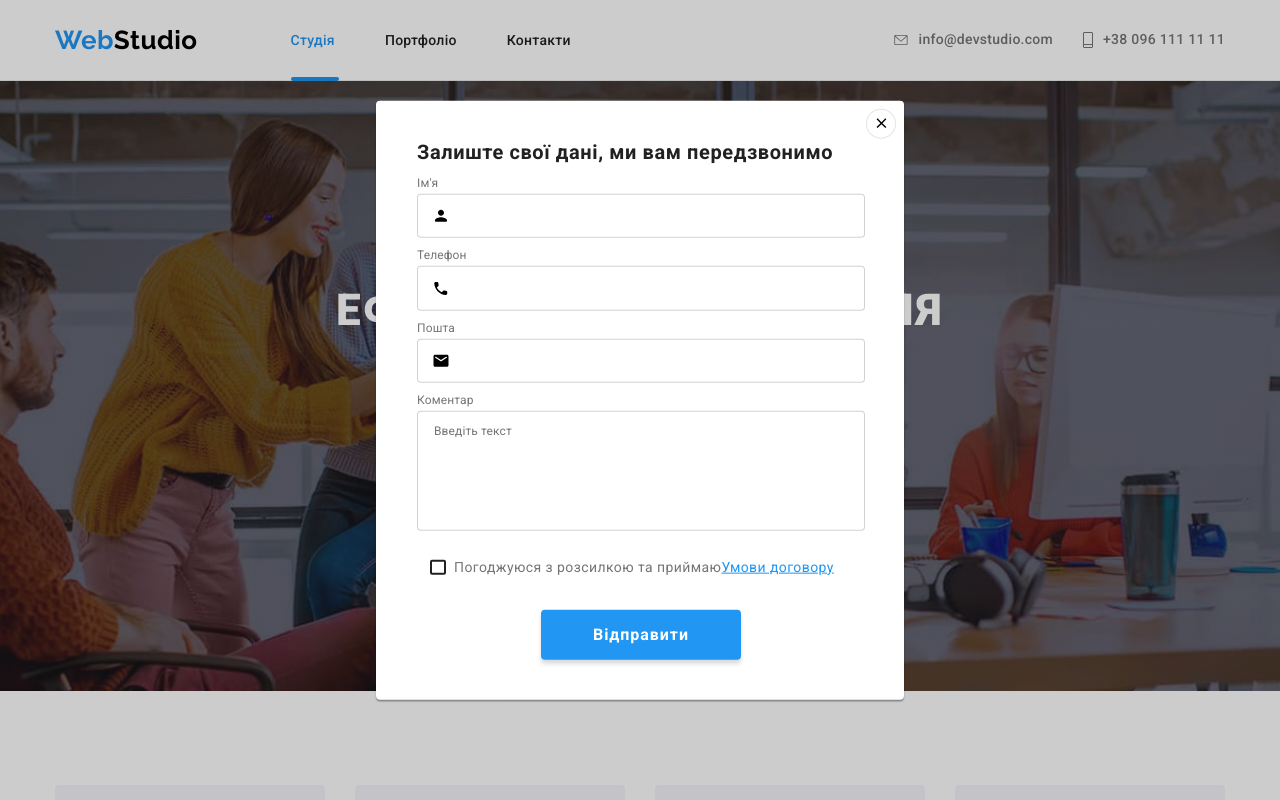
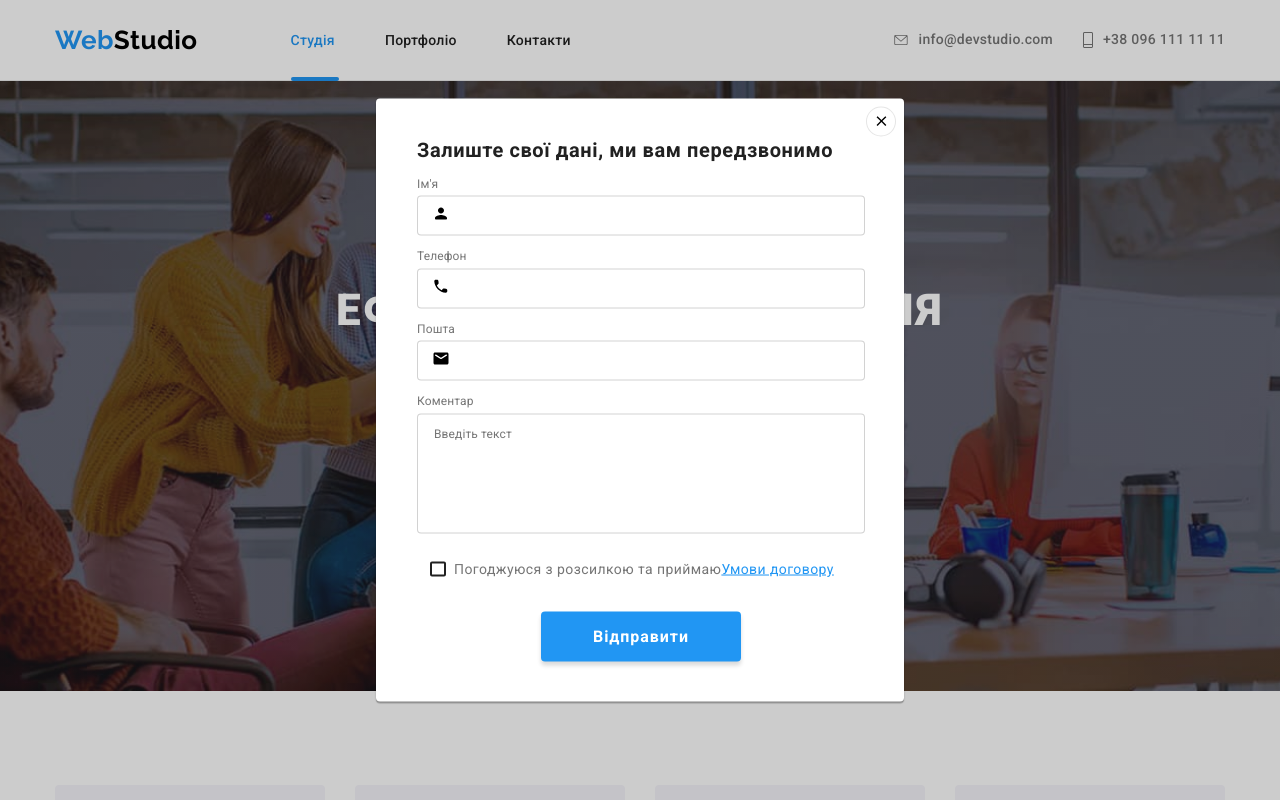
Before and after one commit to sinebok/goit-markup-hw-06, a plain HTML site: page index.html in a window 1280 px wide. Both pictures are taken after a click on the button "Замовити послугу". Shown: the top 800 px of the page. Drawn offline with nearby package versions, Linux system fonts and the light colour scheme.

Commit message:
added correction

```diff
--- a/css/styles.css
+++ b/css/styles.css
@@ -536,6 +536,7 @@ ul {
     filter: drop-shadow(0px 4px 4px rgba(0, 0, 0, 0.15));
     border-radius: 4px;
     padding-left: 16px;
+    color: var(--white-color);
 }
 
 .mail-input::placeholder {
@@ -569,6 +570,7 @@ ul {
     letter-spacing: 0.06em;
     font-size: 16px;
     line-height: 1.88;
+    font-weight: 700;
 }
 
 .add-icon {
@@ -750,10 +752,11 @@ ul {
     padding-bottom: 40px;
 }
 
+.field {
+    margin-top: 10px;
+}
+
 .form-label {
-    display: block;
-    margin-top: 10px;
-    margin-bottom: 4px;
     color: var(--secondary-text-color);
     font-weight: 400;
     font-size: 12px;
@@ -770,11 +773,13 @@ ul {
 }
 
 .form-input {
+    margin-top: 4px;
     padding-top: 12px;
     padding-bottom: 12px;
     padding-left: 42px;
     padding-right: 12px;
     width: 100%;
+    height: 40px;
     border: 1px solid rgba(33, 33, 33, 0.2);
     border-radius: 4px;
     cursor: pointer;
@@ -795,6 +800,7 @@ ul {
 }
 
 .comment-area {
+    margin-top: 4px;
     padding: 12px 16px;
     width: 100%;
     border: 1px solid rgba(33, 33, 33, 0.2);
--- a/index.html
+++ b/index.html
@@ -451,6 +451,7 @@
             </h2>
 
             <form name="contact-form" class="modal-form">
+                <div class="field">
                     <label for="person-name" class="form-label">Ім'я</label>
                     <div class="form-control">
                         <input type="text" name="person-name" id="person-name" class="form-input">
@@ -458,7 +459,9 @@
                             <use href="./images/icons.svg#icon-person-black"></use>
                         </svg>
                     </div>
+                </div>
 
+                <div class="field">
                     <label for="person-tel" class="form-label">Телефон</label>
                     <div class="form-control">
                         <input type="tel" name="person-tel" id="person-tel" class="form-input">
@@ -466,7 +469,9 @@
                             <use href="./images/icons.svg#icon-phone-black"></use>
                         </svg>
                     </div>
+                </div>
 
+                <div class="field">
                     <label for="person-mail" class="form-label">Пошта</label>
                     <div class="form-control">
                         <input type="email" name="person-mail" id="person-mail" class="form-input">
@@ -474,9 +479,12 @@
                             <use href="./images/icons.svg#icon-email-modal"></use>
                         </svg>
                     </div>
+                </div>
 
+                <div class="field">
                     <label for="person-comment" class="form-label">Коментар</label>
                     <textarea name="person-comment" id="person-comment" class="comment-area" placeholder="Введіть текст"></textarea>
+                </div>
 
                 <div class="form-field">
                     <input type="checkbox" name="input-check" id="input-check" class="policy-check visually-hidden">
```
Lines whose indentation alone changed are shown as unchanged.
